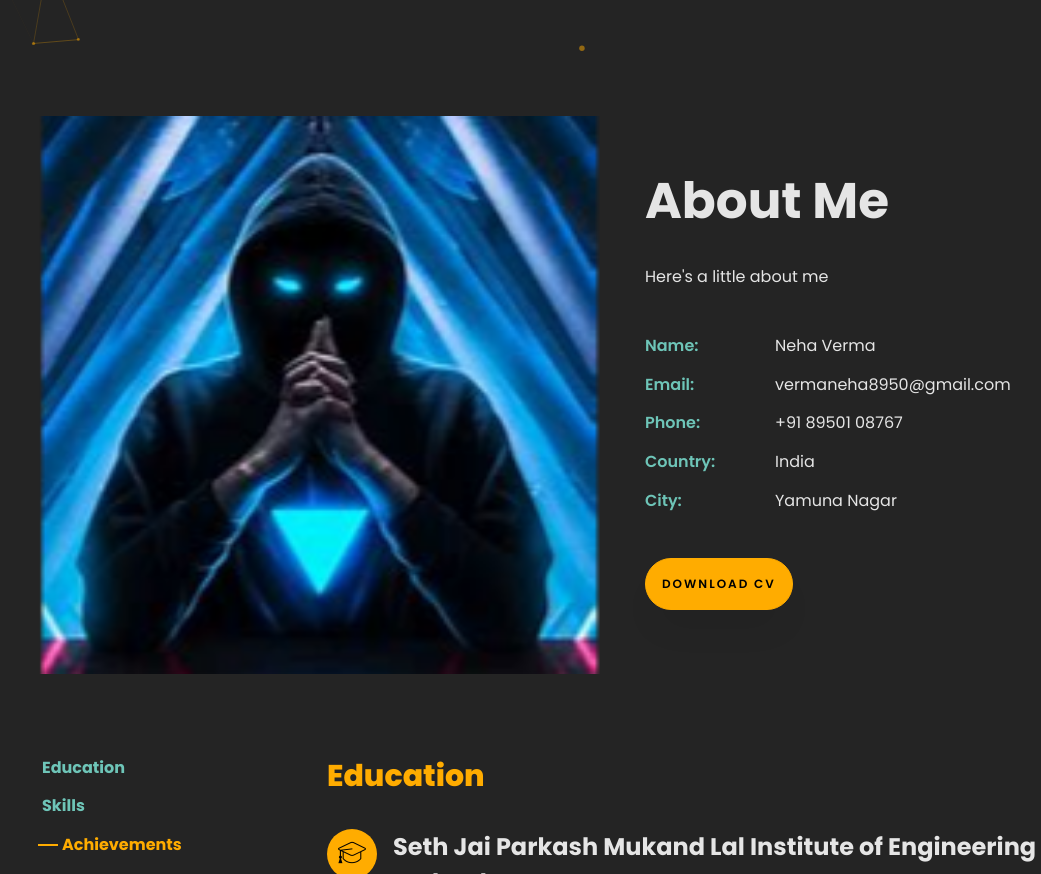
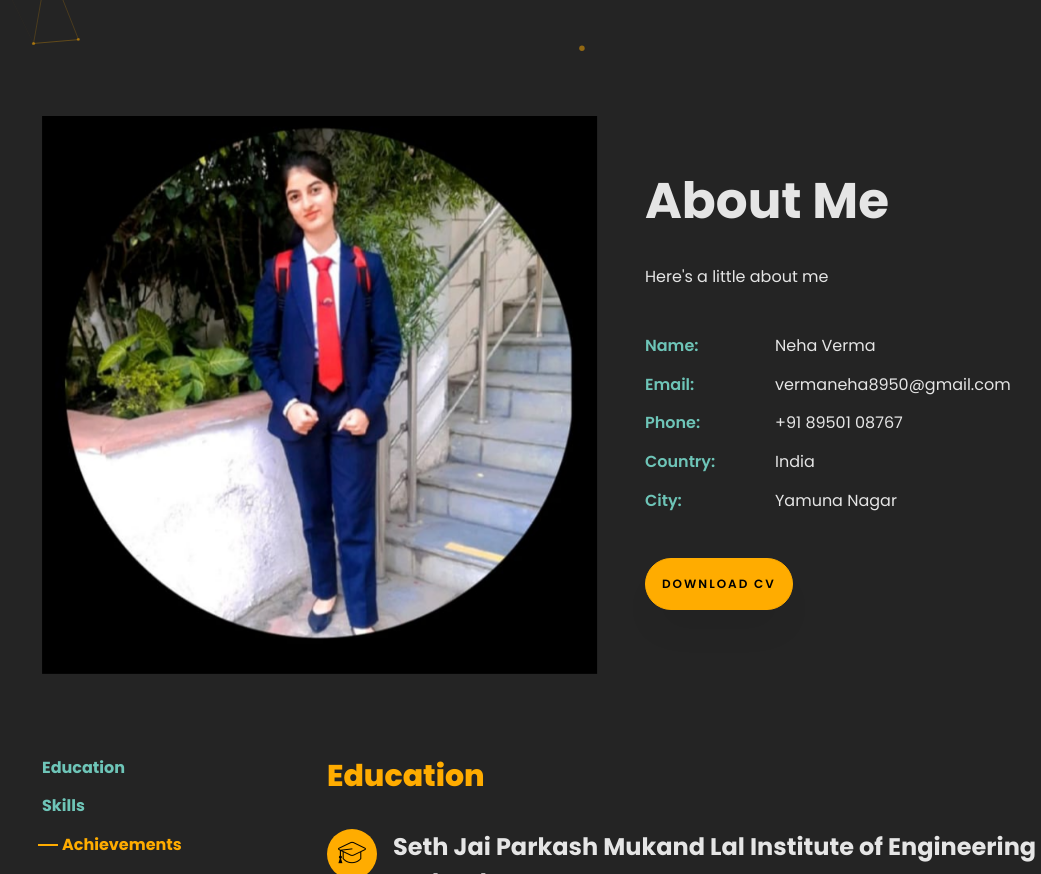
Before and after one commit to Missverma89/Portfolio.github.io, a plain HTML site: page index.html in a window 1280 px wide. Shown: the part 684-1558 px from the top of the page, without its empty margins (43-1084 px from the left). Drawn offline with Linux system fonts and the light colour scheme; files whose address does not match are found by name.

Commit message:
Update index.html

```diff
--- a/index.html
+++ b/index.html
@@ -83,7 +83,7 @@
 					<div class="img-about img d-flex align-items-stretch">
 						<div class="overlay"></div>
 						<div class="img d-flex align-self-stretch align-items-center"
-							style="background-image:url(images/about.jpeg);">
+							style="background-image:url(images/about.jpg);">
 						</div>
 					</div>
 				</div>
```
